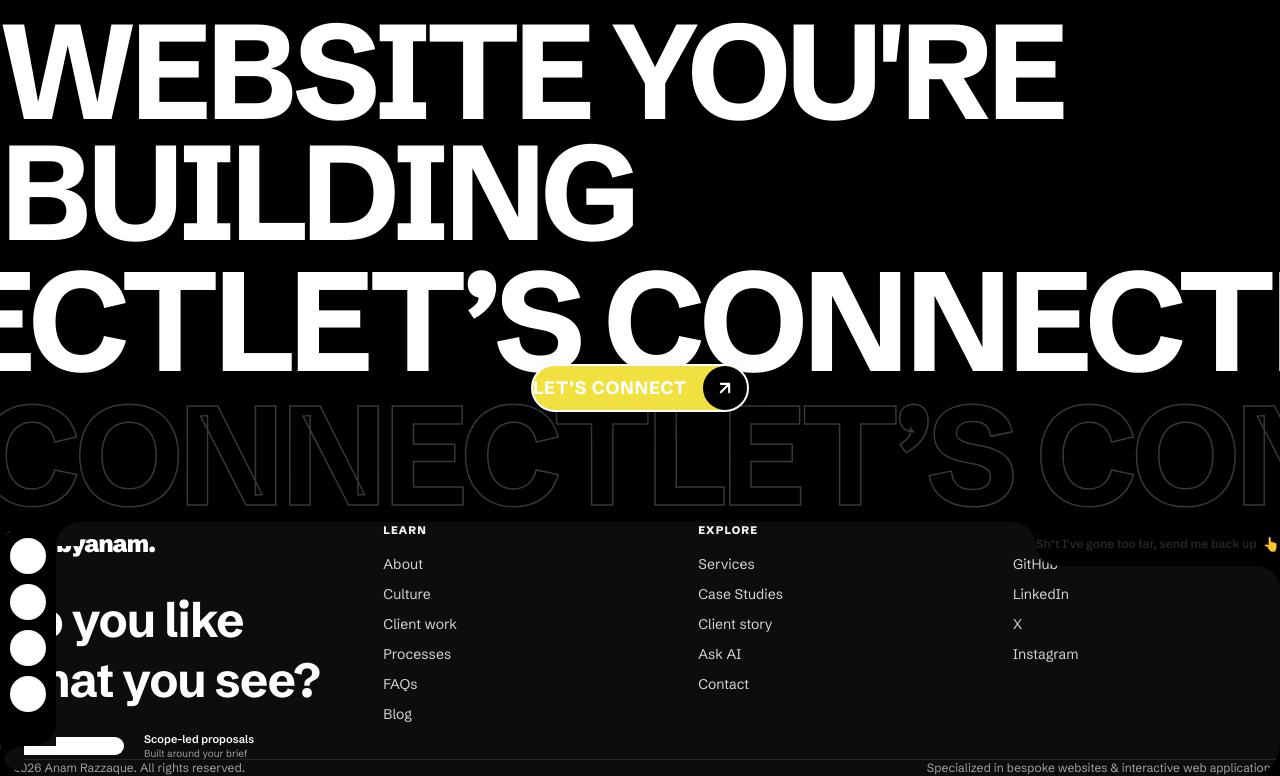
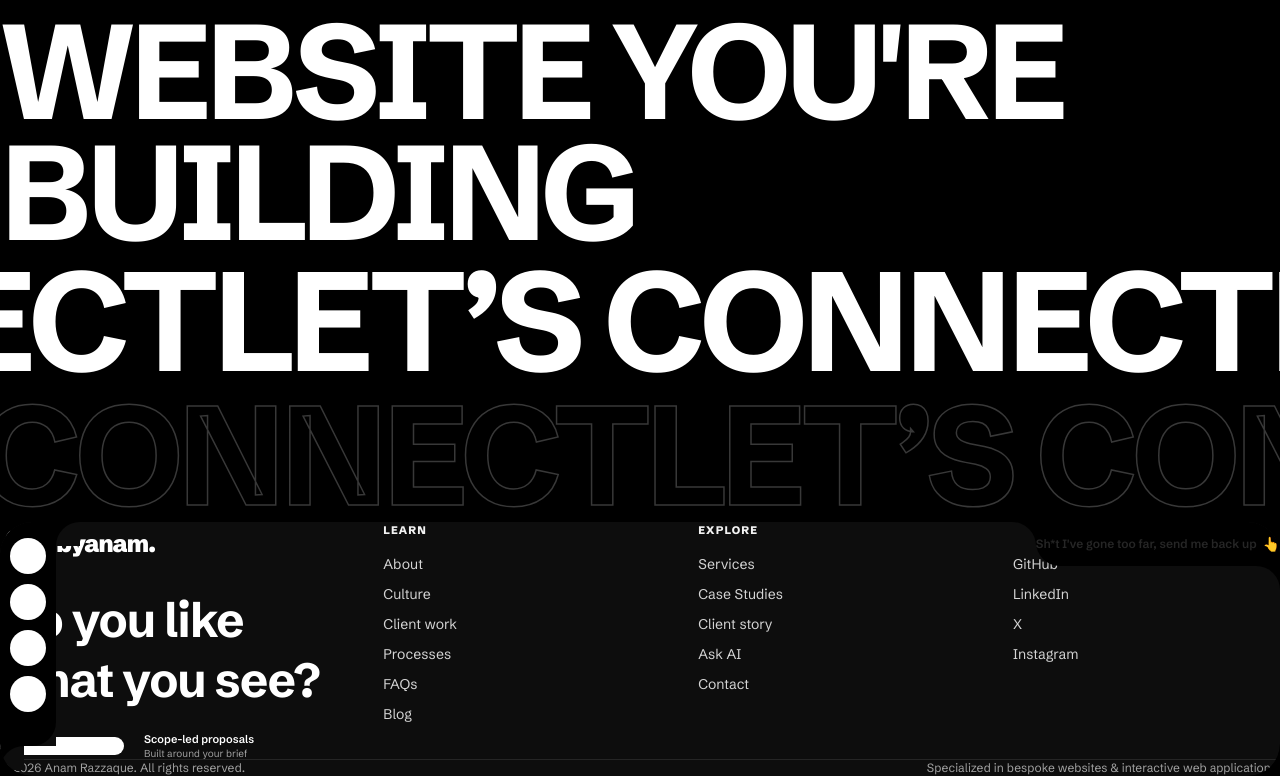
Before and after one commit to byanam/agencyyy, a React (Vite) app: page / in a window 1280 px wide. Shown: the part 6158-6934 px from the top of the page. Built offline with nearby package versions, Linux system fonts and the light colour scheme; a web font is replaced by a local one.

Commit message:
remove: delete Let's Connect button from bottom section

```diff
--- a/src/components/GetInTouch.jsx
+++ b/src/components/GetInTouch.jsx
@@ -95,45 +95,12 @@ export default function GetInTouch() {
         />
       </div>
 
-      {/* Dual Background Marquee with Centered Yellow CTA */}
+      {/* Dual Background Marquee */}
       <div className="relative -mx-4 mt-[clamp(48px,7vw,112px)] sm:-mx-6 md:-mx-[clamp(32px,5vw,96px)]">
         <div className="pointer-events-none">
           <MarqueeRow seconds={26} />
           <MarqueeRow reverse outlined seconds={34} />
         </div>
-
-        {/* Centered Yellow CTA Pill Button */}
-        <div className="absolute inset-0 grid place-items-center px-4">
-          <motion.div
-            initial={{ opacity: 0, scale: 0.92 }}
-            whileInView={{ opacity: 1, scale: 1 }}
-            viewport={{ once: true, amount: 0.5 }}
-            transition={{ duration: 0.6, ease }}
-          >
-            <a
-              href="https://github.com/byanam"
-              target="_blank"
-              rel="noopener noreferrer"
-              className="group inline-flex select-none items-center justify-center gap-3 rounded-full border-2 border-foreground px-6 py-3.5 text-sm font-bold uppercase tracking-[0.04em] leading-none text-black shadow-[0_10px_30px_-10px_rgba(0,0,0,0.35)] transition-transform duration-300 ease-out hover:scale-[1.03] active:scale-[0.99] motion-reduce:transform-none sm:gap-4 sm:px-9 sm:py-5 sm:text-lg"
-              style={{ backgroundColor: YELLOW_ACCENT }}
-            >
-              <span>Let’s connect</span>
-              <span className="flex h-8 w-8 shrink-0 items-center justify-center rounded-full bg-black text-white transition-transform duration-300 ease-out group-hover:translate-x-0.5 motion-reduce:transform-none sm:h-11 sm:w-11">
-                <svg
-                  className="h-4 w-4 sm:h-5 sm:w-5"
-                  viewBox="0 0 24 24"
-                  fill="none"
-                  stroke="currentColor"
-                  strokeWidth={2.5}
-                  strokeLinecap="round"
-                  strokeLinejoin="round"
-                >
-                  <path d="M7 17 17 7M7 7h10v10" />
-                </svg>
-              </span>
-            </a>
-          </motion.div>
-        </div>
       </div>
     </section>
   );
```
